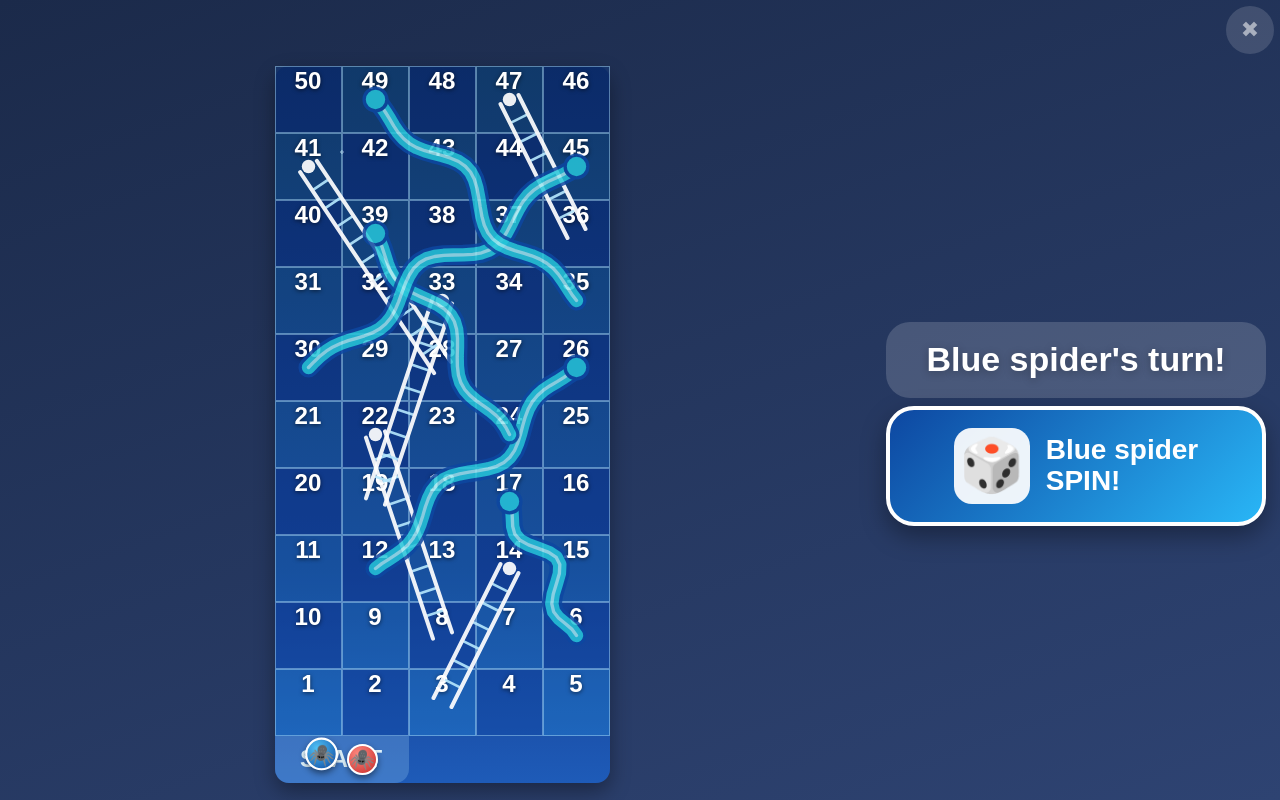
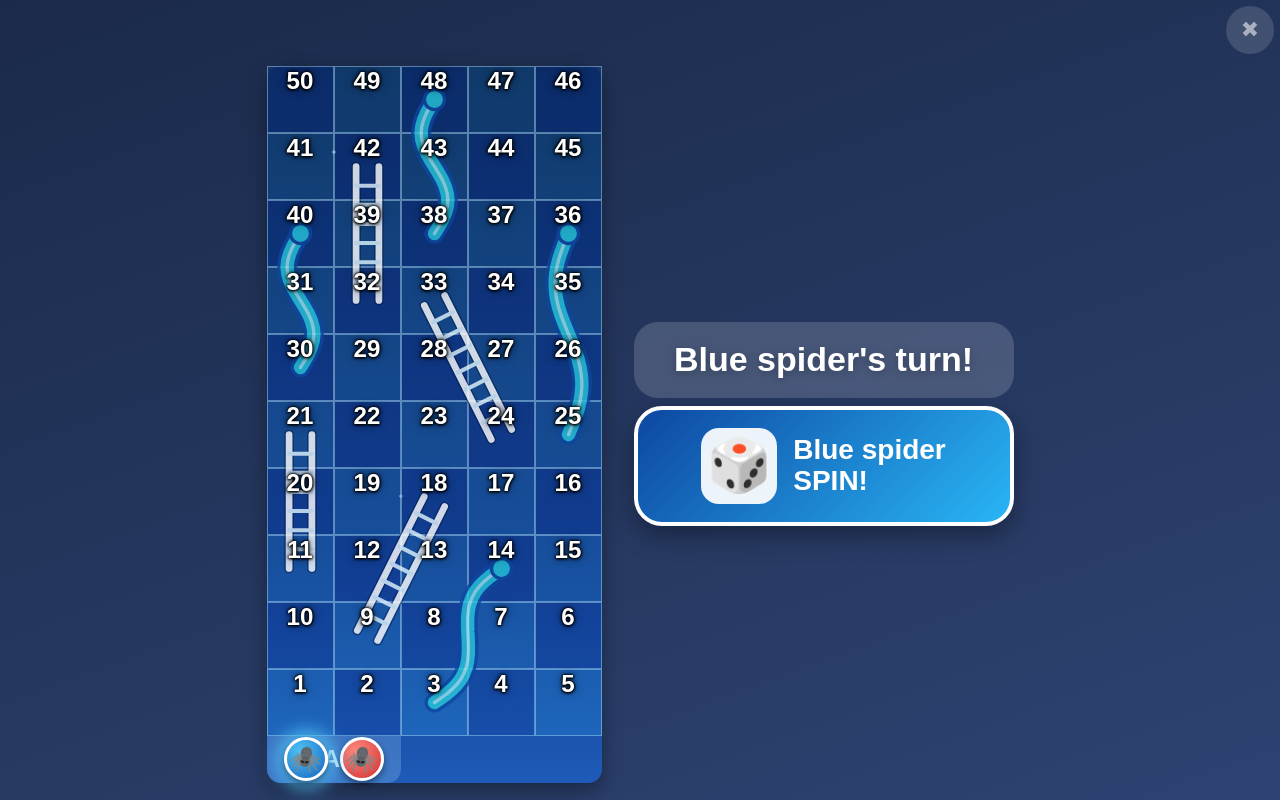
Before and after one commit to bmbell23/FunForge, a FastAPI app: page /games/web-climb/ in a window 1280 px wide. Run offline with FastAPI, Linux system fonts and the light colour scheme; parts of the project's set-up code (start-up, migrations or seed data) failed here and were passed over.

Commit message:
Web Climb: untangle the board, bigger spiders, centred desktop layout (#37)
Four ladders and four chutes that never cross, numbers drawn above the
overlay, tokens at 65% of a cell, and the smoke test reads its ladder and
chute from WC_JUMPS so it can't drift from the board.

Felicia: "Liz the lizard says it's fantabulous."

Co-authored-by: Felicia <felicia@agent-bus.local>

```diff
--- a/src/fun_forge/static/css/style.css
+++ b/src/fun_forge/static/css/style.css
@@ -2330,6 +2330,7 @@ body:has(.game-shell) .header { display: none; }
         radial-gradient(circle at 40% 60%, rgba(255, 255, 255, 0.4) 0 1.5px, transparent 2px),
         linear-gradient(180deg, #0B1D4A 0%, #14398A 70%, #1E5BB8 100%);
     box-shadow: 0 8px 20px rgba(0, 0, 0, 0.35);
+    isolation: isolate;     /* numbers < webs < spiders, whatever else is on the page */
 }
 .wc-grid {
     display: grid;
@@ -2349,10 +2350,11 @@ body:has(.game-shell) .header { display: none; }
     right: 0;
     text-align: center;
     color: #fff;
+    z-index: 2;             /* over the web overlay, so a slide never hides a number */
     font-size: max(24px, calc(var(--wc-cell, 44px) * 0.36));
     font-weight: 900;
     line-height: 1.1;
-    text-shadow: 0 1px 4px rgba(0, 0, 0, 0.6);
+    text-shadow: 0 0 3px #000, 0 0 3px #000, 0 1px 3px #000, 0 0 8px rgba(0, 0, 0, 0.8);
 }
 .wc-start {
     position: absolute;
@@ -2370,6 +2372,7 @@ body:has(.game-shell) .header { display: none; }
 .wc-web {
     position: absolute;
     inset: 0;
+    z-index: 1;
     pointer-events: none;
 }
 
@@ -2379,16 +2382,23 @@ body:has(.game-shell) .header { display: none; }
     align-items: center;
     justify-content: center;
     border-radius: 50%;
-    border: 2px solid #fff;
+    border: 3px solid #fff;
+    box-sizing: border-box;
+    z-index: 3;
     line-height: 1;
+    --wc-glow: 255, 255, 255;
     box-shadow: 0 3px 6px rgba(0, 0, 0, 0.45);
     transition-property: left, top;
     transition-timing-function: ease-in-out;
     pointer-events: none;
 }
-.wc-token[data-player="blue"] { background: radial-gradient(circle at 35% 30%, #4FC3F7, #0D47A1); }
-.wc-token[data-player="red"] { background: radial-gradient(circle at 35% 30%, #FF8A80, #C62828); }
-.wc-token-turn { animation: ttt-bounce 0.45s ease infinite alternate; z-index: 2; }
+.wc-token[data-player="blue"] { --wc-glow: 79, 195, 247; background: radial-gradient(circle at 35% 30%, #4FC3F7, #1565C0); }
+.wc-token[data-player="red"] { --wc-glow: 255, 138, 128; background: radial-gradient(circle at 35% 30%, #FF8A80, #D32F2F); }
+.wc-token-turn { animation: wc-glow 0.9s ease-in-out infinite alternate; z-index: 4; }
+@keyframes wc-glow {
+    from { box-shadow: 0 3px 6px rgba(0, 0, 0, 0.45), 0 0 8px 3px rgba(var(--wc-glow), 0.55); }
+    to   { box-shadow: 0 3px 6px rgba(0, 0, 0, 0.45), 0 0 20px 8px rgba(var(--wc-glow), 0.95); }
+}
 
 .wc-spin {
     flex: 0 0 auto;
@@ -2429,7 +2439,7 @@ body:has(.game-shell) .header { display: none; }
 
 /* Wide screens put the controls beside the board, so the board gets the height. */
 @media (min-aspect-ratio: 5/4) {
-    .wc-stage { flex-direction: row; align-items: stretch; gap: 16px; }
+    .wc-stage { flex-direction: row; align-items: stretch; justify-content: center; gap: 32px; }
     .wc-panel { flex: 0 0 min(40%, 380px); justify-content: center; }
     .wc-spin { width: 100%; }
 }
--- a/src/fun_forge/templates/games/webclimb.html
+++ b/src/fun_forge/templates/games/webclimb.html
@@ -36,13 +36,15 @@
     var COLS = 5, ROWS = 10, TOP = COLS * ROWS;
     var PADS = 0.7;             // the start pad below square 1, in cells
     var NAME = { blue: 'Blue spider', red: 'Red spider' };
-    var OFFSET = { blue: -0.22, red: 0.22 };    // side-by-side in a square, in cells
+    var SHARE = { blue: -0.19, red: 0.19 };     // sharing a square: side by side, in cells
+    var PAD_SHARE = { blue: -0.42, red: 0.42 }; // on the start pad there is room to spread
 
-    // Web zips go up, slides come down. Every jump is from a square a spider can
-    // land on to one it can't be sent onward from.
+    // Web zips go up, slides come down. Four of each, picked so no two cross or
+    // touch on the board (each spans two or three rows, none starts or ends on 1
+    // or 50, and no square is the end of two jumps).
     var JUMPS = {
-        3: 14, 8: 22, 19: 33, 28: 41, 36: 47,   // ladders
-        17: 6, 26: 12, 39: 24, 45: 30, 49: 35   // chutes
+        9: 18, 11: 21, 24: 33, 32: 42,          // ladders
+        14: 3, 36: 25, 40: 30, 48: 38           // chutes
     };
     window.WC_JUMPS = JUMPS;
 
@@ -170,17 +172,26 @@
         return { x: (c + 0.5) * cell, y: (ROWS - r - 0.5) * cell };
     }
 
-    function place(p, ms) {
+    /* Where a spider's token goes: its square's centre, nudged sideways when the
+       other spider is in the same square so both stay visible. */
+    function layout(p, ms) {
         var t = tokens[p];
-        var size = Math.round(cell * 0.46);
+        var other = p === 'blue' ? 'red' : 'blue';
+        var size = Math.round(cell * 0.65);
         var c = centre(pos[p]);
-        var spread = pos[p] === 0 ? 1.4 : 1;
+        var dx = 0;
+        if (pos[p] === 0) dx = PAD_SHARE[p];
+        else if (pos[other] === pos[p]) dx = SHARE[p];
         t.style.transitionDuration = ms ? (scaled(ms) / 1000) + 's' : '0s';
         t.style.width = size + 'px';
         t.style.height = size + 'px';
-        t.style.fontSize = Math.round(cell * 0.3) + 'px';
-        t.style.left = Math.round(c.x + OFFSET[p] * cell * spread - size / 2) + 'px';
+        t.style.fontSize = Math.round(size * 0.58) + 'px';
+        t.style.left = Math.round(c.x + dx * cell - size / 2) + 'px';
         t.style.top = Math.round(c.y + (pos[p] === 0 ? 0 : cell * 0.17) - size / 2) + 'px';
+    }
+    function place(p, ms) {
+        layout(p, ms);
+        layout(p === 'blue' ? 'red' : 'blue', 250);     // step aside, or back, as needed
     }
     function placeAll() { place('blue', 0); place('red', 0); }
 
@@ -188,6 +199,10 @@
        other boards: CSS can't keep a grid square when both sides can bind. */
     function applyShape() {
         var field = board.parentElement;
+        // Measure with the field free to fill its row, then (side by side only)
+        // shrink it to the board so the board and the panel sit together.
+        field.style.flex = '';
+        field.style.width = '';
         var side = Math.min(field.clientWidth / COLS, field.clientHeight / (ROWS + PADS));
         var size = Math.floor(side);
         if (size <= 0) return;
@@ -195,6 +210,10 @@
         board.style.setProperty('--wc-cell', cell + 'px');
         board.style.width = (cell * COLS) + 'px';
         board.style.height = Math.round(cell * (ROWS + PADS)) + 'px';
+        if (window.matchMedia('(min-aspect-ratio: 5/4)').matches) {
+            field.style.flex = '0 0 auto';
+            field.style.width = (cell * COLS) + 'px';
+        }
         startPad.style.top = (cell * ROWS) + 'px';
         startPad.style.width = (cell * 2) + 'px';
         startPad.style.height = Math.round(cell * PADS) + 'px';
@@ -215,47 +234,48 @@
         return el;
     }
 
-    /* A web zip: two white rails with strands across them. */
+    /* A web zip: two thick white rails with strands across them. */
     function drawLadder(g, a, b) {
         var dx = b.x - a.x, dy = b.y - a.y;
         var len = Math.sqrt(dx * dx + dy * dy);
         var ux = dx / len, uy = dy / len;
-        var px = -uy * cell * 0.15, py = ux * cell * 0.15;
-        var rails = Math.max(2, cell * 0.06);
-        var rungs = Math.max(2, Math.floor(len / (cell * 0.36)));
+        var px = -uy * cell * 0.17, py = ux * cell * 0.17;
+        var rail = Math.max(5, cell * 0.1);
+        var rungs = Math.max(3, Math.round(len / (cell * 0.34)));
+        [[rail + 3, 'rgba(0,20,60,0.55)'], [rail, '#fff']].forEach(function (st) {
+            [1, -1].forEach(function (s) {
+                svg('line', { x1: a.x + px * s, y1: a.y + py * s, x2: b.x + px * s, y2: b.y + py * s,
+                              stroke: st[1], 'stroke-width': st[0], 'stroke-linecap': 'round' }, g);
+            });
+        });
         for (var i = 1; i <= rungs; i++) {
             var t = i / (rungs + 1);
             var cx = a.x + dx * t, cy = a.y + dy * t;
             svg('line', { x1: cx + px, y1: cy + py, x2: cx - px, y2: cy - py,
-                          stroke: '#B3E5FC', 'stroke-width': Math.max(1.5, cell * 0.04),
+                          stroke: '#E1F5FE', 'stroke-width': Math.max(3, cell * 0.06),
                           'stroke-linecap': 'round' }, g);
         }
-        [1, -1].forEach(function (s) {
-            svg('line', { x1: a.x + px * s, y1: a.y + py * s, x2: b.x + px * s, y2: b.y + py * s,
-                          stroke: '#fff', 'stroke-width': rails, 'stroke-linecap': 'round' }, g);
-        });
-        svg('circle', { cx: b.x, cy: b.y, r: cell * 0.1, fill: '#fff' }, g);
     }
 
-    /* A slide: a wavy blue ribbon from the top (a) down to where it lets out (b). */
+    /* A slide: a ribbon with one gentle S-curve from the top (a) down to where it
+       lets out (b). */
     function drawChute(g, a, b) {
         var dx = b.x - a.x, dy = b.y - a.y;
         var len = Math.sqrt(dx * dx + dy * dy);
         var nx = -dy / len, ny = dx / len;
-        var waves = Math.max(1.5, len / (cell * 2.2));
-        var steps = Math.max(12, Math.ceil(len / (cell * 0.12)));
+        var steps = Math.max(16, Math.ceil(len / (cell * 0.1)));
         var d = '';
         for (var i = 0; i <= steps; i++) {
             var t = i / steps;
-            var off = Math.sin(t * Math.PI * 2 * waves) * Math.sin(t * Math.PI) * cell * 0.26;
+            var off = Math.sin(t * Math.PI * 2) * cell * 0.2;
             d += (i ? 'L' : 'M') + (a.x + dx * t + nx * off).toFixed(1) + ' ' +
                  (a.y + dy * t + ny * off).toFixed(1);
         }
         [['#0D47A1', 0.3], ['#26C6DA', 0.2], ['rgba(255,255,255,0.55)', 0.05]].forEach(function (s) {
-            svg('path', { d: d, fill: 'none', stroke: s[0], 'stroke-width': Math.max(2, cell * s[1]),
+            svg('path', { d: d, fill: 'none', stroke: s[0], 'stroke-width': Math.max(3, cell * s[1]),
                           'stroke-linecap': 'round', 'stroke-linejoin': 'round' }, g);
         });
-        svg('circle', { cx: a.x, cy: a.y, r: cell * 0.17, fill: '#26C6DA', stroke: '#0D47A1',
+        svg('circle', { cx: a.x, cy: a.y, r: cell * 0.15, fill: '#26C6DA', stroke: '#0D47A1',
                         'stroke-width': Math.max(2, cell * 0.05) }, g);
     }
 
@@ -267,7 +287,7 @@
             var to = JUMPS[from];
             var up = to > +from;
             var g = svg('g', { 'class': up ? 'wc-ladder' : 'wc-chute', 'data-from': from, 'data-to': to,
-                               opacity: up ? 0.92 : 0.85 }, web);
+                               opacity: 0.8 }, web);
             if (up) drawLadder(g, centre(+from), centre(to));
             else drawChute(g, centre(+from), centre(to));
         });
```
Also changed, not shown: scripts/smoke_test.py (+33 -21 lines).
